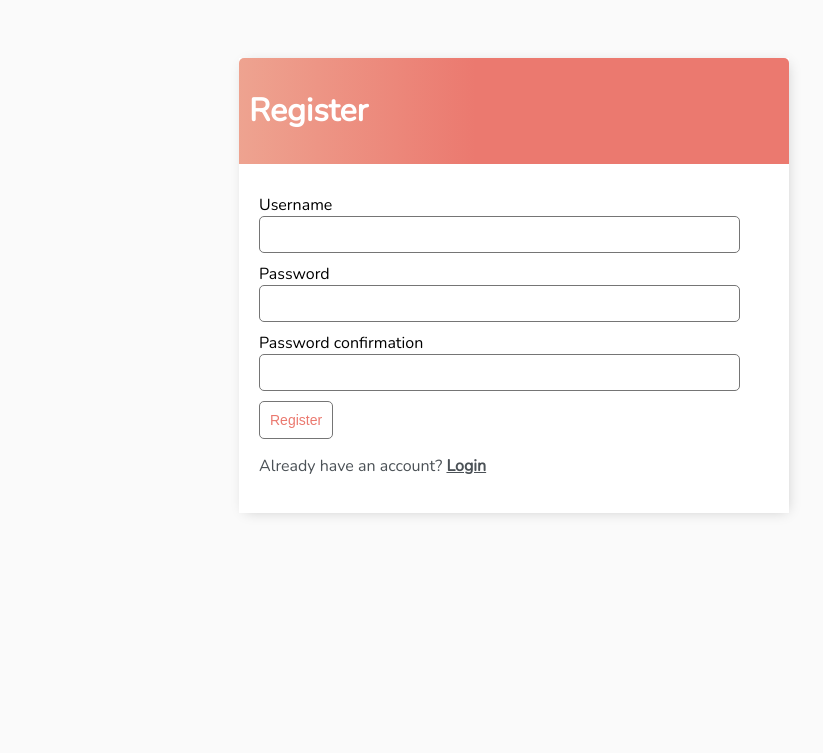
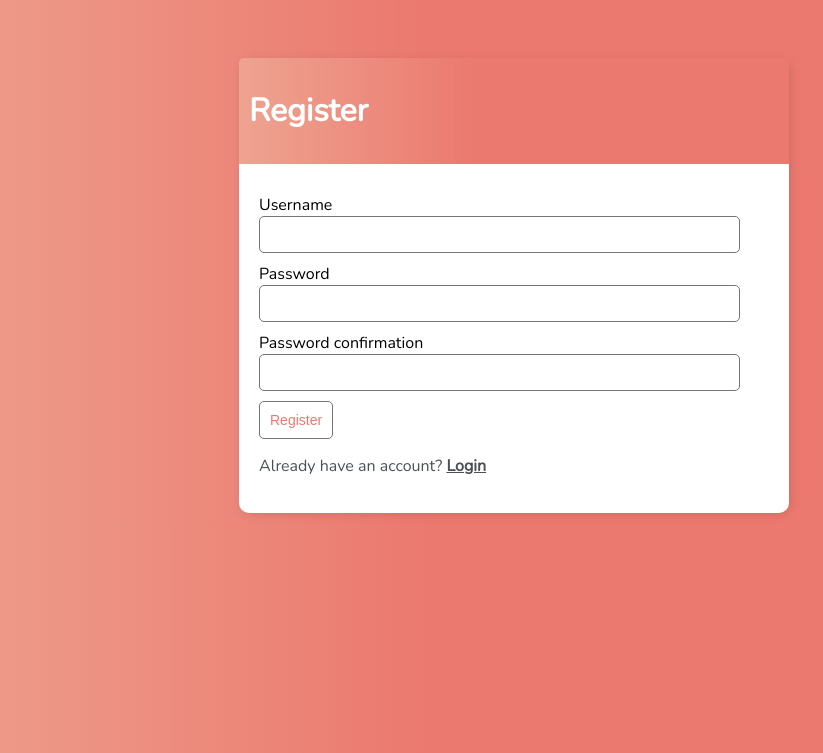
Before and after one commit to Carnifex04/Todo-List, a Django app: page /register/ in a window 1280 px wide. Shown: the top 753 px of the page, without its empty margins (126-949 px from the left). Run offline with Django 4.2, Linux system fonts and the light colour scheme.

Commit message:
final touches-2

```diff
--- a/base/templates/base/main.html
+++ b/base/templates/base/main.html
@@ -16,9 +16,10 @@
 
         <style>
             body {
-                background-color: #FAFAFA;
+                background: linear-gradient(90deg, #EEA390 0%, #EB796F 43%, #EB796F 100%);
                 font-family: 'Nunito', sans-serif;
                 padding-top: 50px;
+                border-radius: 10px;
             }
 
             h1,
@@ -46,6 +47,7 @@
                 background-color: #fff;
                 -webkit-box-shadow: 2px 2px 13px -4px rgba(0, 0, 0, 0.21);
                 box-shadow: 2px 2px 13px -4px rgba(0, 0, 0, 0.21);
+                border-radius: inherit;
             }
 
             input {
```
Also changed, not shown: db.sqlite3.
